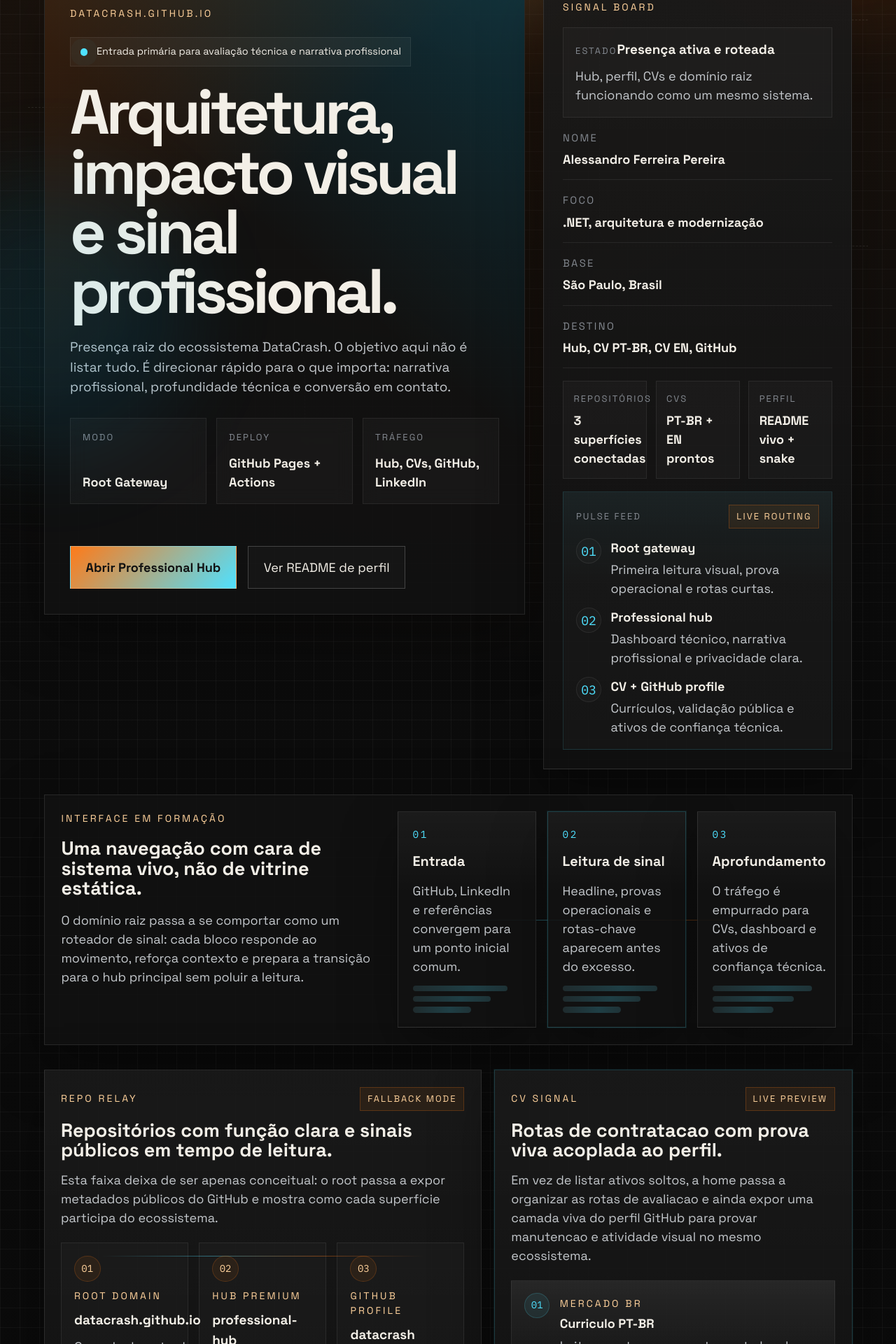
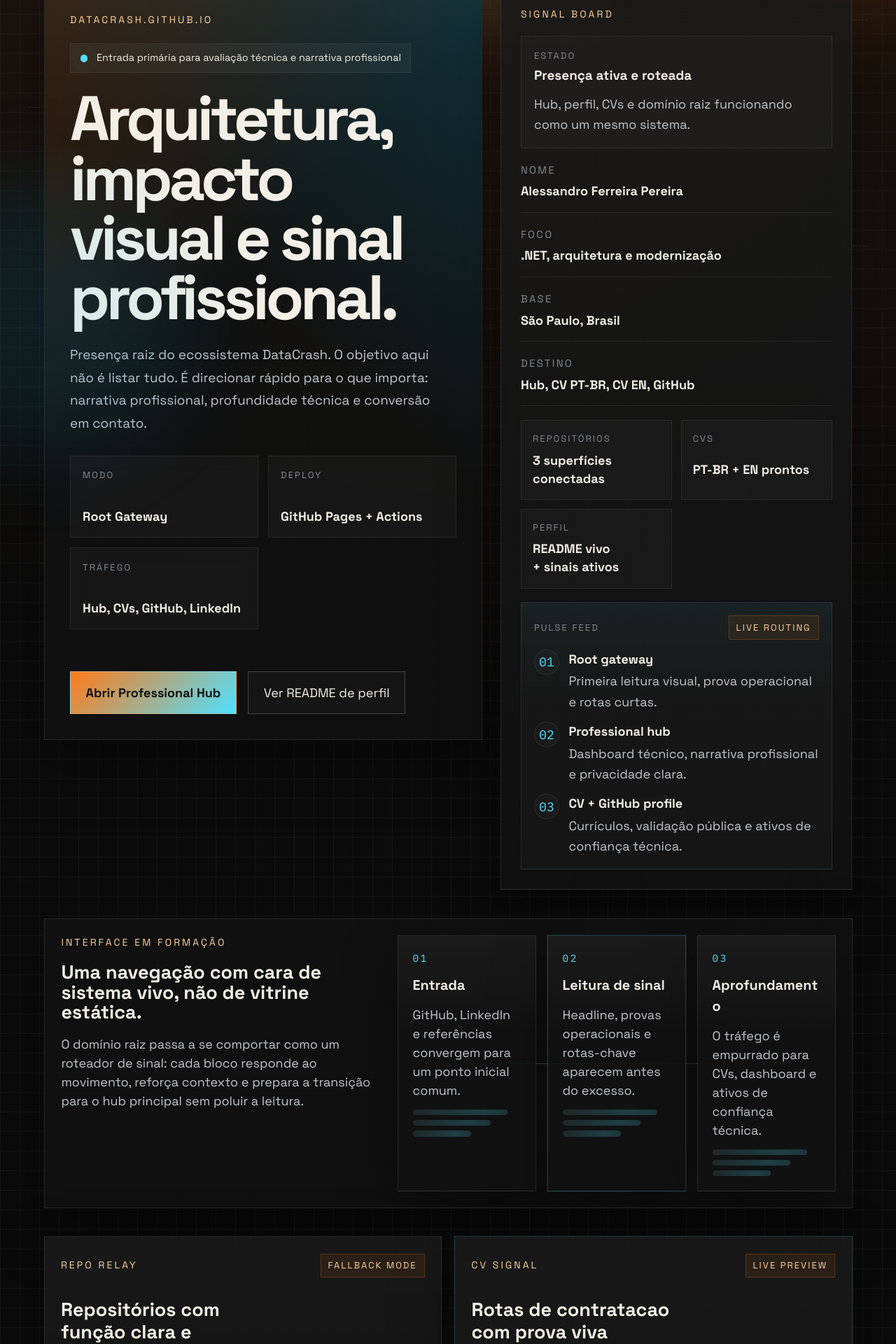
Before and after one commit to DataCrash/datacrash.github.io, a React (Vite) app: page / in a window 1280 px wide. Shown: the part 260-2180 px from the top of the page at 70% size. Built offline with nearby package versions, Linux system fonts and the light colour scheme; no server answers.

Commit message:
fix: rebalance root landing layout

```diff
--- a/src/App.css
+++ b/src/App.css
@@ -5,7 +5,7 @@
   --tilt-y: 0;
   position: relative;
   display: grid;
-  gap: 2rem;
+  gap: 2.25rem;
   padding: 4rem 1.25rem 3rem;
 }
 
@@ -145,7 +145,7 @@
 
 .hero-grid {
   display: grid;
-  grid-template-columns: minmax(0, 1.4fr) minmax(18rem, 0.9fr);
+  grid-template-columns: minmax(0, 1.22fr) minmax(19rem, 0.98fr);
   gap: 1.5rem;
   align-items: start;
 }
@@ -258,14 +258,32 @@
   color: var(--accent-strong);
 }
 
+h1,
+h2,
+h3,
+.signal-summary strong,
+.signal-row strong,
+.signal-cluster strong,
+.hero-metrics strong,
+.artifact-route strong,
+.artifact-item p,
+.feed-item strong,
+.feed-item p,
+.relay-card strong,
+.relay-card p {
+  overflow-wrap: anywhere;
+}
+
 .lede {
   max-width: 38rem;
   font-size: 1.05rem;
+  line-height: 1.72;
+  text-wrap: pretty;
 }
 
 .hero-metrics {
   display: grid;
-  grid-template-columns: repeat(3, minmax(0, 1fr));
+  grid-template-columns: repeat(auto-fit, minmax(10.5rem, 1fr));
   gap: 0.8rem;
   margin-top: 0.35rem;
 }
@@ -283,6 +301,11 @@
   display: grid;
   align-content: space-between;
   gap: 0.75rem;
+}
+
+.hero-metrics strong {
+  line-height: 1.35;
+  text-wrap: balance;
 }
 
 .metric-label {
@@ -332,9 +355,9 @@
 }
 
 .signal-panel {
-  padding: 1.5rem;
+  padding: 1.55rem;
   display: grid;
-  gap: 1rem;
+  gap: 1.1rem;
   align-content: start;
   background:
     linear-gradient(180deg, rgba(255, 255, 255, 0.03), transparent),
@@ -343,20 +366,33 @@
 
 .signal-summary {
   display: grid;
-  gap: 0.55rem;
-  padding: 0.95rem;
+  gap: 0.7rem;
+  padding: 1rem;
   border: 1px solid var(--border-soft);
   background: rgba(255, 255, 255, 0.025);
 }
 
+.signal-summary > div {
+  display: grid;
+  gap: 0.35rem;
+}
+
 .signal-summary strong {
   font-size: 1.05rem;
+  line-height: 1.35;
+  text-wrap: balance;
+}
+
+.signal-summary p {
+  margin: 0;
+  max-width: 28rem;
+  line-height: 1.65;
 }
 
 .signal-row {
   display: grid;
-  gap: 0.35rem;
-  padding-bottom: 0.85rem;
+  gap: 0.42rem;
+  padding-bottom: 0.95rem;
   border-bottom: 1px solid var(--border-soft);
 }
 
@@ -372,19 +408,29 @@
   color: var(--muted);
 }
 
+.signal-row strong {
+  line-height: 1.36;
+  text-wrap: balance;
+}
+
 .signal-cluster {
   display: grid;
-  grid-template-columns: repeat(3, minmax(0, 1fr));
+  grid-template-columns: repeat(auto-fit, minmax(10rem, 1fr));
   gap: 0.7rem;
 }
 
 .signal-cluster article {
   display: grid;
   gap: 0.45rem;
-  min-height: 5.6rem;
-  padding: 0.8rem;
+  min-height: 6.25rem;
+  padding: 0.9rem;
   border: 1px solid var(--border-soft);
   background: rgba(255, 255, 255, 0.025);
+}
+
+.signal-cluster article strong {
+  line-height: 1.45;
+  text-wrap: balance;
 }
 
 .signal-feed {
@@ -401,6 +447,7 @@
   display: flex;
   align-items: center;
   justify-content: space-between;
+  flex-wrap: wrap;
   gap: 0.75rem;
 }
 
@@ -422,6 +469,11 @@
   grid-template-columns: auto 1fr;
   gap: 0.75rem;
   align-items: start;
+  min-width: 0;
+}
+
+.feed-item > div {
+  min-width: 0;
 }
 
 .feed-index {
@@ -444,17 +496,22 @@
 
 .feed-item p {
   color: var(--text);
+  line-height: 1.62;
 }
 
 .surface-grid {
   display: grid;
-  grid-template-columns: minmax(0, 1.1fr) minmax(0, 0.9fr);
+  grid-template-columns: repeat(2, minmax(0, 1fr));
   gap: 1rem;
+  align-items: start;
 }
 
 .surface-panel {
   position: relative;
   overflow: hidden;
+  display: grid;
+  align-content: start;
+  gap: 0.9rem;
   padding: 1.3rem;
   border: 1px solid var(--border);
   background:
@@ -492,18 +549,22 @@
   display: flex;
   align-items: center;
   justify-content: space-between;
+  flex-wrap: wrap;
   gap: 0.75rem;
   margin-bottom: 0.8rem;
 }
 
 .surface-panel h2 {
   margin-bottom: 0.8rem;
+  max-width: 18ch;
+  line-height: 1.18;
+  text-wrap: balance;
 }
 
 .relay-lane {
   position: relative;
   display: grid;
-  grid-template-columns: repeat(3, minmax(0, 1fr));
+  grid-template-columns: repeat(auto-fit, minmax(12rem, 1fr));
   gap: 0.85rem;
   margin-top: 1.2rem;
 }
@@ -531,6 +592,7 @@
   align-content: start;
   gap: 0.55rem;
   min-height: 12.5rem;
+  min-width: 0;
   padding: 1rem;
   text-decoration: none;
   color: inherit;
@@ -563,6 +625,8 @@
 
 .relay-card strong {
   font-size: 1.05rem;
+  line-height: 1.32;
+  text-wrap: balance;
 }
 
 .relay-meta {
@@ -610,6 +674,7 @@
   grid-template-columns: auto 1fr;
   gap: 0.8rem;
   align-items: start;
+  min-width: 0;
   padding: 0.95rem 1rem;
   text-decoration: none;
   color: inherit;
@@ -635,10 +700,13 @@
   display: block;
   margin-top: 0.18rem;
   color: var(--text-h);
+  line-height: 1.34;
+  text-wrap: balance;
 }
 
 .artifact-route p {
   margin: 0.3rem 0 0;
+  line-height: 1.58;
 }
 
 .artifact-item {
@@ -646,6 +714,7 @@
   grid-template-columns: auto 1fr;
   gap: 0.8rem;
   align-items: start;
+  min-width: 0;
   padding: 0.85rem 0.9rem;
   border: 1px solid var(--border-soft);
   background: rgba(255, 255, 255, 0.025);
@@ -684,6 +753,7 @@
   display: flex;
   align-items: start;
   justify-content: space-between;
+  flex-wrap: wrap;
   gap: 1rem;
 }
 
@@ -725,6 +795,8 @@
   display: block;
   width: 100%;
   height: auto;
+  max-height: 12rem;
+  object-fit: contain;
   filter: saturate(1.1) brightness(1.02);
 }
 
@@ -829,7 +901,7 @@
 
 .proof-strip {
   display: grid;
-  grid-template-columns: repeat(3, minmax(0, 1fr));
+  grid-template-columns: repeat(auto-fit, minmax(14rem, 1fr));
   gap: 1rem;
 }
 
@@ -849,7 +921,7 @@
 
 .routes {
   display: grid;
-  grid-template-columns: repeat(4, minmax(0, 1fr));
+  grid-template-columns: repeat(auto-fit, minmax(14rem, 1fr));
   gap: 1rem;
 }
 
@@ -940,8 +1012,7 @@
   .manifesto,
   .routes,
   .proof-strip,
-  .hero-metrics,
-  .signal-cluster {
+  .hero-metrics {
     grid-template-columns: 1fr 1fr;
   }
 
@@ -977,6 +1048,15 @@
     padding: 1rem 0.9rem 2rem;
   }
 
+  .signal-panel,
+  .surface-panel,
+  .assembly-map,
+  .manifesto,
+  .proof-card,
+  .route-card {
+    padding-inline: 1.05rem;
+  }
+
   .transmission-track {
     animation-duration: 18s;
   }
@@ -1010,4 +1090,12 @@
   .closing-note {
     justify-content: flex-start;
   }
+
+  .signal-row strong,
+  .signal-cluster article strong,
+  .surface-panel h2,
+  .artifact-route strong,
+  .relay-card strong {
+    text-wrap: pretty;
+  }
 }
--- a/src/App.tsx
+++ b/src/App.tsx
@@ -52,7 +52,7 @@ const signalArtifacts = [
   "CV PT-BR orientado a triagem local",
   "Resume EN para posição internacional",
   "LinkedIn como validação pública complementar",
-  "Snake/README como camada viva do perfil",
+  "README e animacao do perfil como camada viva",
 ];
 
 const hiringRoutes = [
@@ -338,7 +338,7 @@ function App() {
             </article>
             <article>
               <span className="metric-label">Perfil</span>
-              <strong>README vivo + snake</strong>
+              <strong>README vivo + sinais ativos</strong>
             </article>
           </div>
 
@@ -558,7 +558,7 @@ function App() {
             <div className="signal-preview-head">
               <div>
                 <span className="metric-label">Profile Pulse</span>
-                <strong>Snake signal embedded</strong>
+                <strong>Profile pulse embedded</strong>
               </div>
               <span className="feed-badge">Synced from profile repo</span>
             </div>
```
